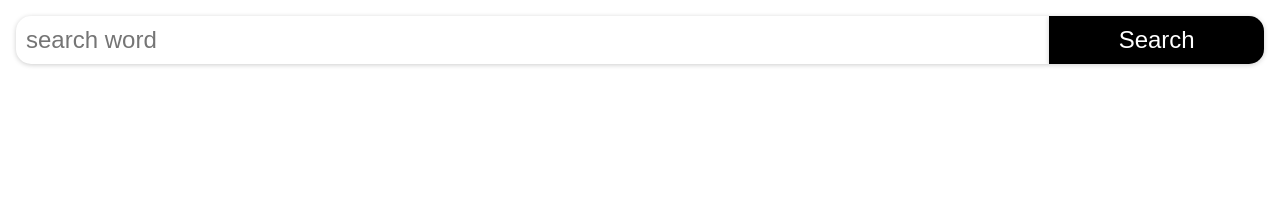
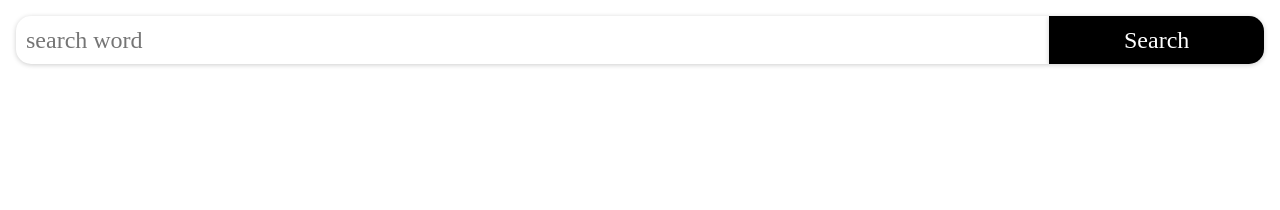
Before and after one commit to kimm950/Dictionary, a React (Create React App) app: page / in a window 1280 px wide. Shown: the top 210 px of the page. Built offline with nearby package versions, Linux system fonts and the light colour scheme.

Commit message:
update style

```diff
--- a/src/App.css
+++ b/src/App.css
@@ -1,5 +1,6 @@
 .App {
   font-family: "Parable", "Sans-Serif";
+  padding-bottom: 3rem;
 }
 
 .search-header {
@@ -7,7 +8,12 @@
   height: 3rem;
 }
 
+.container {
+  margin: 3rem 0;
+}
+
 .search-input {
+  font-family: "Parable", "Sans-Serif";
   flex: 5;
   padding: 0 10px;
   border-radius: 15px 0 0 15px;
@@ -15,6 +21,9 @@
   box-shadow: #5a5a5a;
   font-size: 1.5rem;
   box-shadow: 0px 1px 5px rgba(0, 0, 0, 0.2);
+}
+.search-input:focus {
+  outline: none;
 }
 
 .search-input:hover {
@@ -24,6 +33,7 @@
 }
 
 .search-button {
+  font-family: "Parable", "Sans-Serif";
   flex: 1;
   border-radius: 0 15px 15px 0;
   background: black;
--- a/src/App.tsx
+++ b/src/App.tsx
@@ -41,7 +41,9 @@ function App() {
           Search
         </button>
       </div>
-      {dictionary ? <Dictionary dictionary={dictionary} /> : null}
+      <div className="container">
+        {dictionary ? <Dictionary dictionary={dictionary} /> : null}
+      </div>
     </div>
   );
 }
--- a/src/Dictionary.tsx
+++ b/src/Dictionary.tsx
@@ -38,7 +38,7 @@ export default function Dictionary({ dictionary }: Props) {
                 return (
                   <>
                     <h2 className="part-of-speech">{meaning.partOfSpeech}</h2>
-                    <ol>
+                    <ol className="definitions">
                       {meaning.definitions.map((def: any) => {
                         return <li>{def.definition}</li>;
                       })}
```
